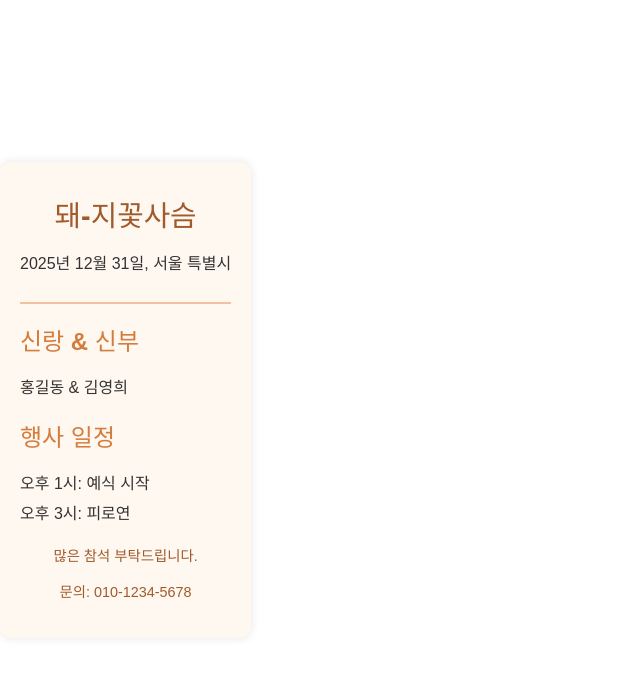
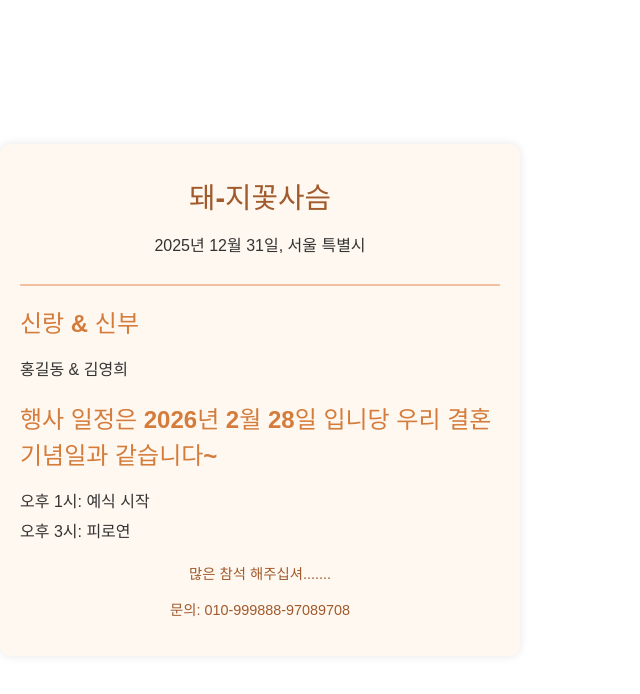
Before and after one commit to pdh1219/wedding-invite, a React (Vite) app: page / in a window 1280 px wide. Shown: the top 694 px of the page, without its empty margins (0-640 px from the left). Built offline with nearby package versions, Linux system fonts and the light colour scheme.

Commit message:
결혼기념일 작성테스트

```diff
--- a/src/App.jsx
+++ b/src/App.jsx
@@ -15,7 +15,7 @@ function App() {
       </section>
 
       <section className="schedule">
-        <h2>행사 일정</h2>
+        <h2>행사 일정은 2026년 2월 28일 입니당 우리 결혼기념일과 같습니다~</h2>
         <ul>
           <li>오후 1시: 예식 시작</li>
           <li>오후 3시: 피로연</li>
@@ -23,8 +23,8 @@ function App() {
       </section>
 
       <footer className="footer">
-        <p>많은 참석 부탁드립니다.</p>
-        <p>문의: 010-1234-5678</p>
+        <p>많은 참석 해주십셔.......</p>
+        <p>문의: 010-999888-97089708</p>
       </footer>
     </div>
   );
```
